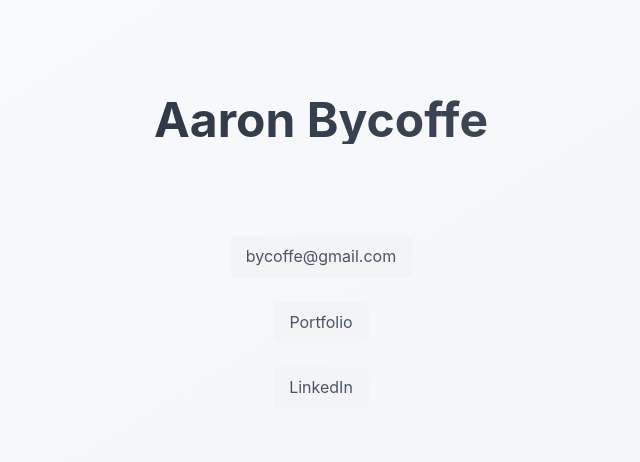
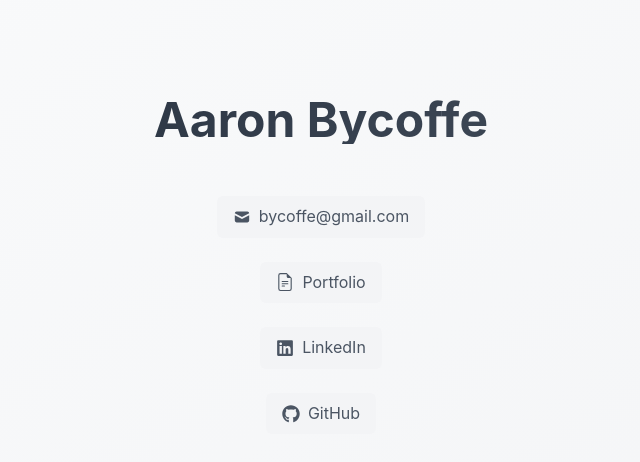
Before and after one commit to bycoffe/bycoffe.github.io, a Next.js app: page / in a window 1280 px wide. Shown: the top 462 px of the page, without its empty margins (319-959 px from the left). Built offline with nearby package versions, Linux system fonts and the light colour scheme.

Commit message:
Add icons

```diff
--- a/app/portfolio/page.tsx
+++ b/app/portfolio/page.tsx
@@ -1,6 +1,8 @@
 import { getPortfolioData } from '../../components/PortfolioData';
 import SocialLink from '../../components/SocialLink'
 import PortfolioItem from '../../components/PortfolioItem';
+import Link from 'next/link'
+import { HiMail } from 'react-icons/hi'
 
 export const metadata = {
   title: 'Aaron Bycoffe - Portfolio',
@@ -15,12 +17,16 @@ export default async function PortfolioPage() {
     <div className="min-h-screen flex flex-col items-center py-24 px-6 bg-gradient-to-br from-gray-50 to-gray-100">
       <header className="w-full max-w-[1200px] mb-20 text-center">
         <h1 className="text-4xl md:text-5xl font-bold mb-3 bg-clip-text text-transparent bg-gradient-to-r from-gray-800 to-gray-600">
-          Aaron Bycoffe
+          <Link href="/">
+            Aaron Bycoffe
+          </Link>
         </h1>
         <p className="text-xl text-gray-600 max-w-2xl mx-auto mb-5">Portfolio</p>
-        <SocialLink href="mailto:bycoffe@gmail.com">
-          bycoffe@gmail.com
-        </SocialLink>
+        <div className="flex justify-center">
+          <SocialLink href="mailto:bycoffe@gmail.com" icon={<HiMail />}>
+            bycoffe@gmail.com
+          </SocialLink>
+        </div>
       </header>
       <div>
       </div>
--- a/components/SocialLink.tsx
+++ b/components/SocialLink.tsx
@@ -4,16 +4,18 @@ import { ReactNode } from 'react'
 interface SocialLinkProps {
   href: string;
   children: ReactNode;
+  icon?: ReactNode;
 }
 
-export default function SocialLink({ href, children }: SocialLinkProps) {
+export default function SocialLink({ href, children, icon }: SocialLinkProps) {
   return (
     <Link
       href={href}
-      className="px-4 py-2 rounded-md bg-gray-100 text-gray-600 hover:bg-gray-200 hover:text-gray-800 transition-colors"
+      className="px-4 py-2 rounded-md bg-gray-100 text-gray-600 hover:bg-gray-200 hover:text-gray-800 transition-colors flex items-center gap-2"
       target={href.startsWith('http') ? "_blank" : undefined}
       rel={href.startsWith('http') ? "noopener noreferrer" : undefined}
     >
+      {icon && <span className="text-lg">{icon}</span>}
       {children}
     </Link>
   )
--- a/package.json
+++ b/package.json
@@ -14,7 +14,8 @@
     "date-fns": "^4.1.0",
     "next": "^14.0.4",
     "react": "^18.2.0",
-    "react-dom": "^18.2.0"
+    "react-dom": "^18.2.0",
+    "react-icons": "^5.5.0"
   },
   "devDependencies": {
     "@types/node": "^22.13.10",
--- a/pages/index.tsx
+++ b/pages/index.tsx
@@ -1,6 +1,9 @@
 import Head from 'next/head'
 import SocialLink from '../components/SocialLink'
 import type { NextPage } from 'next'
+import { HiMail } from 'react-icons/hi'
+import { BsFileEarmarkText } from 'react-icons/bs'
+import { FaLinkedin, FaGithub } from 'react-icons/fa'
 
 const Home: NextPage = () => {
   return (
@@ -11,24 +14,28 @@ const Home: NextPage = () => {
         <link rel="icon" href="/favicon.svg" />
       </Head>
 
-      <header className="w-full max-w-[1200px] mb-20 text-center">
-        <h1 className="text-4xl md:text-5xl font-bold mb-3 bg-clip-text text-transparent bg-gradient-to-r from-gray-800 to-gray-600">
+      <header className="w-full max-w-[1200px] mb-12 text-center">
+        <h1 className="text-4xl md:text-5xl font-bold mb-1 bg-clip-text text-transparent bg-gradient-to-r from-gray-800 to-gray-600">
           Aaron Bycoffe
         </h1>
       </header>
 
       <main className="w-full max-w-[1200px] px-4">
         <div className="flex flex-col items-center space-y-6 w-full">
-          <SocialLink href="mailto:bycoffe@gmail.com">
+          <SocialLink href="mailto:bycoffe@gmail.com" icon={<HiMail />}>
             bycoffe@gmail.com
           </SocialLink>
 
-          <SocialLink href="/portfolio/">
+          <SocialLink href="/portfolio/" icon={<BsFileEarmarkText />}>
             Portfolio
           </SocialLink>
 
-          <SocialLink href="https://www.linkedin.com/in/aaron-bycoffe/">
+          <SocialLink href="https://www.linkedin.com/in/aaron-bycoffe/" icon={<FaLinkedin />}>
             LinkedIn
+          </SocialLink>
+
+          <SocialLink href="https://github.com/bycoffe/" icon={<FaGithub />}>
+            GitHub
           </SocialLink>
         </div>
       </main>
```
Also changed, not shown: 2 other files (tests, documents, lock files or other folders).
